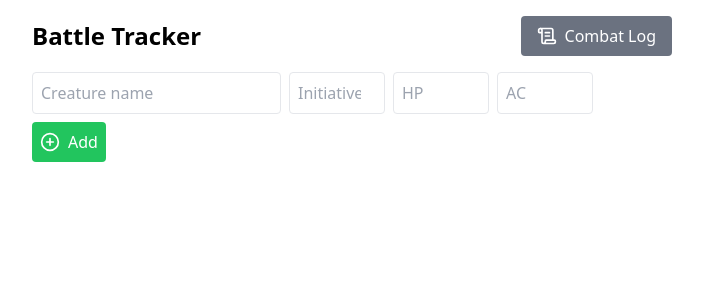
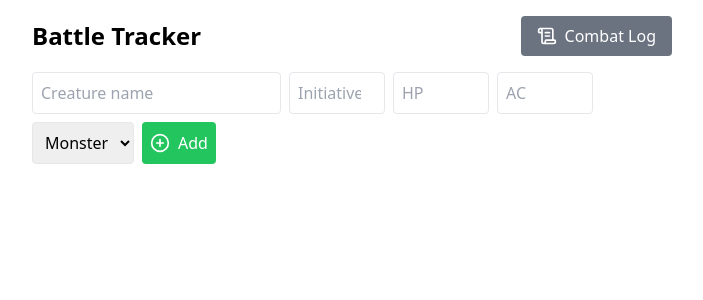
Before and after one commit to thomcz/PAPBattleTracker, a Next.js app: page / in a window 1280 px wide. Shown: the top 300 px of the page, without its empty margins (288-991 px from the left). Built offline with nearby package versions, Linux system fonts and the light colour scheme.

Commit message:
mark creature as players or monster

```diff
--- a/src/app/components/BattleTracker.tsx
+++ b/src/app/components/BattleTracker.tsx
@@ -13,6 +13,7 @@ const BattleTracker: React.FC = () => {
     const [newInitiative, setNewInitiative] = useState<string>('');
     const [newHP, setNewHP] = useState<string>('');
     const [newAC, setNewAC] = useState<string>('');
+    const [creatureType, setCreatureType] = useState<'monster' | 'player'>('monster');
     const [isCombatActive, setIsCombatActive] = useState<boolean>(false);
     const [currentTurn, setCurrentTurn] = useState<number>(0);
     const [round, setRound] = useState<number>(1);
@@ -43,7 +44,8 @@ const BattleTracker: React.FC = () => {
                     initiative: parseInt(newInitiative),
                     currentHP: parseInt(newHP),
                     maxHP: parseInt(newHP),
-                    armorClass: parseInt(newAC)
+                    armorClass: parseInt(newAC),
+                    type: creatureType
                 }
             ].sort((a, b) => b.initiative - a.initiative));
             addLogEntry(`${newName} joined the battle with ${newHP} HP and initiative ${newInitiative}`);
@@ -178,6 +180,8 @@ const BattleTracker: React.FC = () => {
                 setNewHP={setNewHP}
                 newAC={newAC}
                 setNewAC={setNewAC}
+                creatureType={creatureType}
+                setCreatureType={setCreatureType}
             />
 
             <CreatureList
--- a/src/app/components/BattleTracker/CreatureForm.tsx
+++ b/src/app/components/BattleTracker/CreatureForm.tsx
@@ -11,7 +11,9 @@ const CreatureForm: React.FC<CreatureFormProps> = ({
     newHP,
     setNewHP,
     newAC,
-    setNewAC
+    setNewAC,
+    creatureType,
+    setCreatureType
 }) => {
     return (
         <form onSubmit={addCreature} className="mb-6 flex gap-2 flex-wrap">
@@ -45,6 +47,15 @@ const CreatureForm: React.FC<CreatureFormProps> = ({
                 className="border p-2 rounded w-24"
                 aria-label="armorClassInput"
             />
+            <select
+                value={creatureType}
+                onChange={(e) => setCreatureType(e.target.value as 'monster' | 'player')}
+                className="border p-2 rounded"
+                aria-label="creatureTypeSelect"
+            >
+                <option value="monster">Monster</option>
+                <option value="player">Player</option>
+            </select>
             <button
                 type="submit"
                 className="bg-green-500 text-white p-2 rounded flex items-center gap-2 hover:bg-green-600"
--- a/src/app/components/BattleTracker/CreatureList.tsx
+++ b/src/app/components/BattleTracker/CreatureList.tsx
@@ -1,5 +1,5 @@
 import React from 'react';
-import { Heart, Sword, ArrowUpCircle, ArrowDownCircle, Trash2, Shield } from 'lucide-react';
+import { Heart, Sword, ArrowUpCircle, ArrowDownCircle, Trash2, Shield, User } from 'lucide-react';
 import { CreatureListProps } from './types';
 
 const CreatureList: React.FC<CreatureListProps> = ({
@@ -23,7 +23,10 @@ const CreatureList: React.FC<CreatureListProps> = ({
                     }`}
                 >
                     <div className="flex-1">
-                        <div className="font-bold">{creature.name}</div>
+                        <div className="font-bold flex items-center gap-2">
+                            {creature.name}
+                            {creature.type === 'player' && <User className="w-4 h-4" aria-label="Player Character"/>}
+                        </div>
                         <div className="flex gap-4 text-sm text-gray-600">
                             <div>Initiative: {creature.initiative}</div>
                             <div className="flex items-center gap-1">
--- a/src/app/components/BattleTracker/types.ts
+++ b/src/app/components/BattleTracker/types.ts
@@ -19,6 +19,8 @@ export interface CreatureFormProps {
     setNewHP: (hp: string) => void;
     newAC: string;
     setNewAC: (ac: string) => void;
+    creatureType: 'monster' | 'player';
+    setCreatureType: (type: 'monster' | 'player') => void;
 }
 
 export interface CreatureListProps {
--- a/src/app/types/battles.ts
+++ b/src/app/types/battles.ts
@@ -5,6 +5,7 @@ export interface Creature {
     initiative: number;
     currentHP: number;
     maxHP: number;
+    type: 'monster' | 'player';
 }
 
 export interface LogEntry {
```
